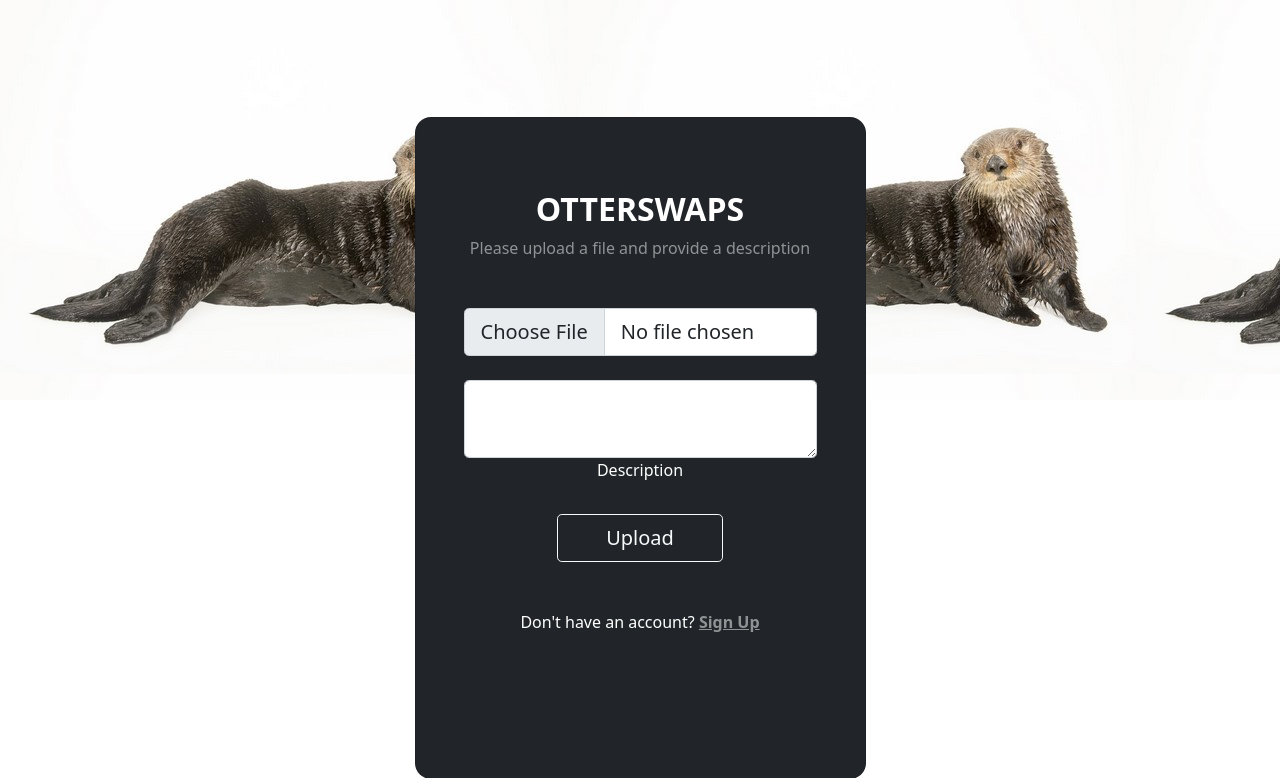
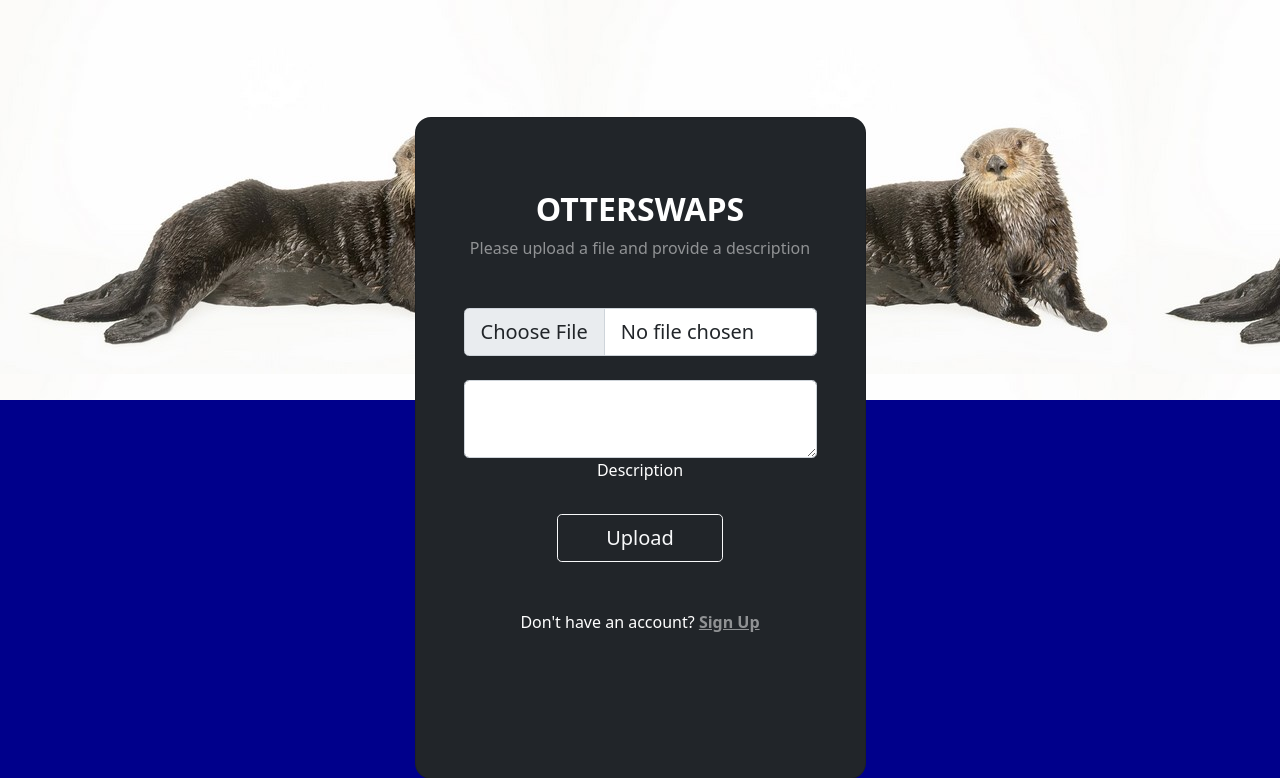
Before and after one commit to metzherrera/otterswaps, a Flask app: page /create in a window 1280 px wide. Shown: the top 778 px of the page. Run offline with Flask 3, Linux system fonts and the light colour scheme; some libraries are stand-ins or nearby versions.

Commit message:
Update create.html

```diff
--- a/templates/create.html
+++ b/templates/create.html
@@ -6,12 +6,19 @@
   <meta http-equiv="X-UA-Compatible" content="IE=edge">
   <meta name="viewport" content="width=device-width, initial-scale=1.0">
   <title>Otterswaps</title>
+  <style>
+    .custom-background {
+      background-color: darkblue;
+      color: black;
+    }
+  </style>
   <link href="https://cdn.jsdelivr.net/npm/bootstrap@5.0.2/dist/css/bootstrap.min.css"
     rel="stylesheet" integrity="sha384-EVSTQN3/azprG1Anm3QDgpJLIm9Nao0Yz1ztcQTwFspd3yD65VohhpuuCOmLASjC"
     crossorigin="anonymous">
 </head>
 
 <body>
+  <body class="custom-background">
   <div class="p-5 text-center bg-image" style="background-image: url('/static/images/otterhome.jpg'); height: 400px;">
     <section class="vh-100 gradient-custom">
       <div class="container py-5 h-100">
```
